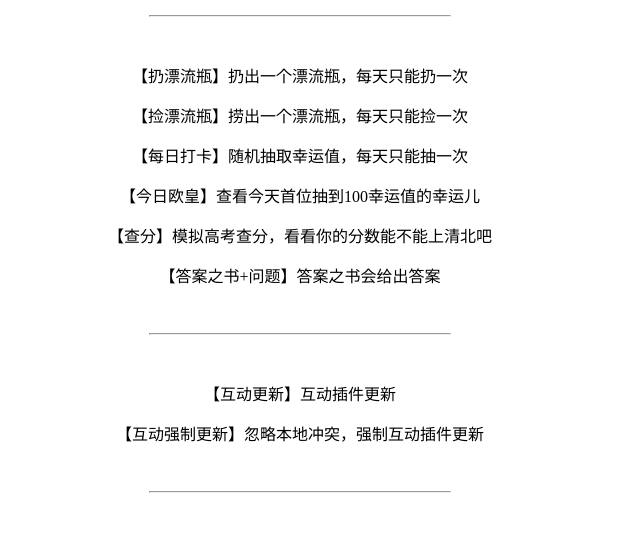
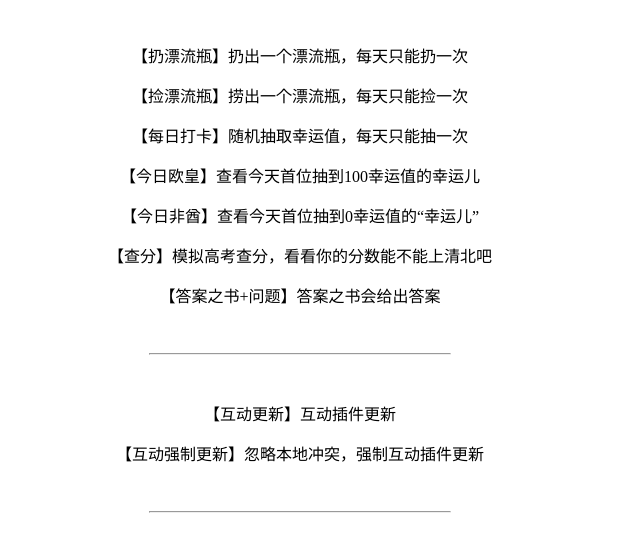
Before and after one commit to qiannqq/gi-plugin, a website: page resources/html/help.html in a window 1280 px wide. Shown: the part 70-622 px from the top of the page, without its empty margins (0-640 px from the left). Drawn offline with Linux system fonts and the light colour scheme.

Commit message:
更新帮助html

```diff
--- a/resources/html/help.html
+++ b/resources/html/help.html
@@ -53,6 +53,7 @@
       <p>【捡漂流瓶】捞出一个漂流瓶，每天只能捡一次</p>
       <p>【每日打卡】随机抽取幸运值，每天只能抽一次</p>
       <p>【今日欧皇】查看今天首位抽到100幸运值的幸运儿</p>
+      <p>【今日非酋】查看今天首位抽到0幸运值的“幸运儿”</p>
       <p>【查分】模拟高考查分，看看你的分数能不能上清北吧</p>
       <p>【答案之书+问题】答案之书会给出答案</p>
     </div>
```
